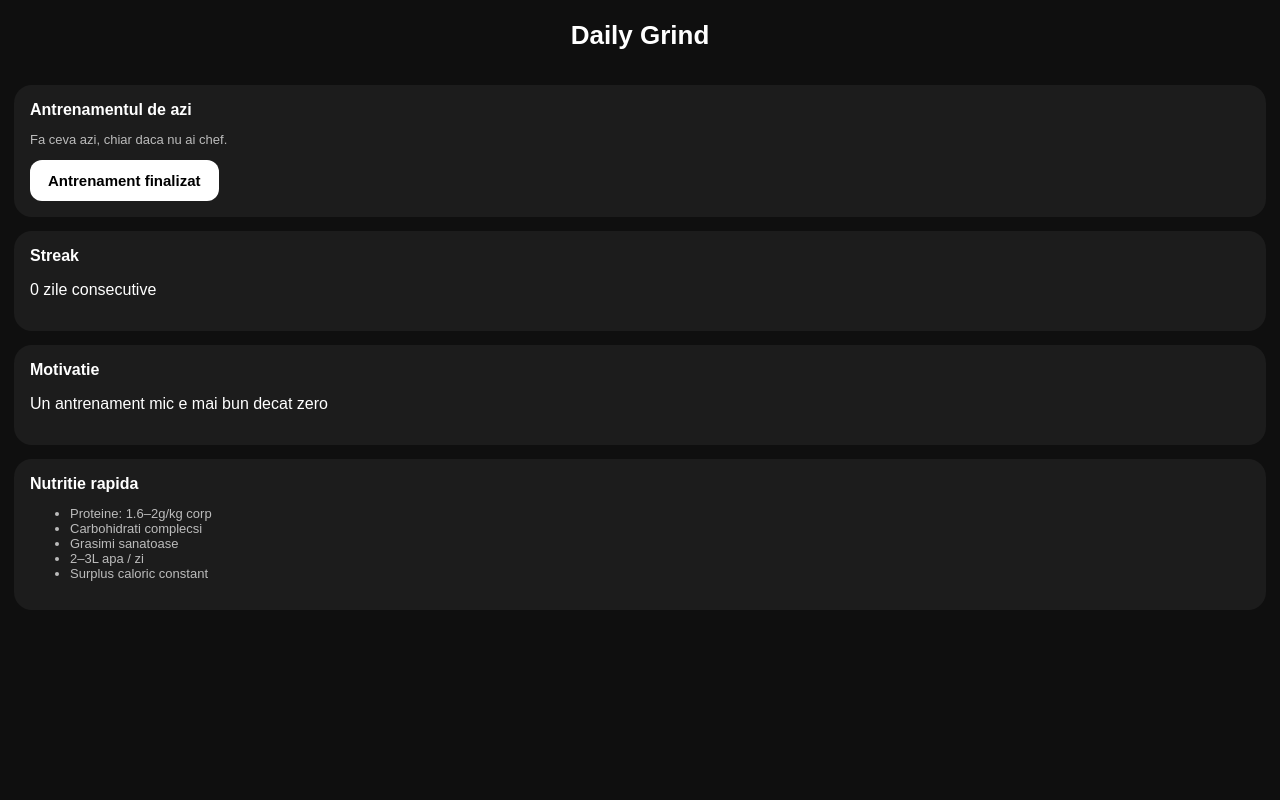
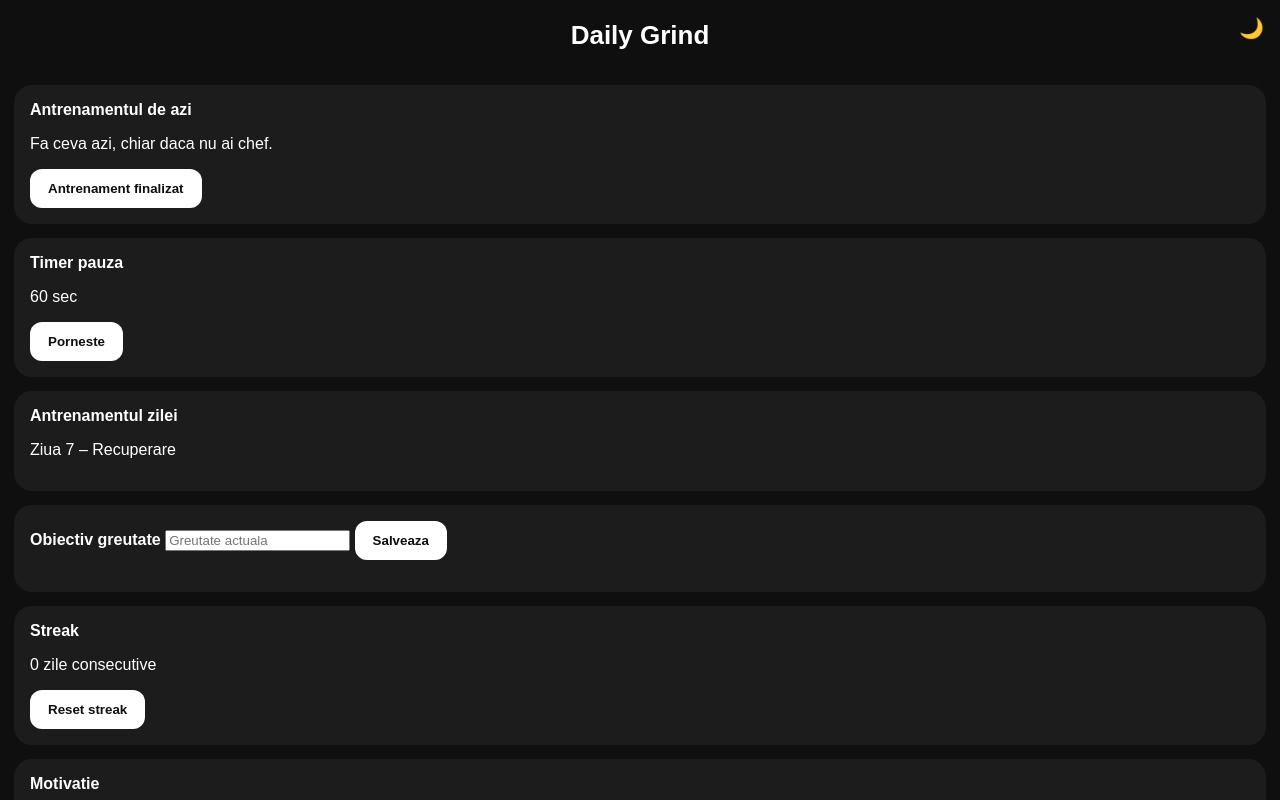
Before and after one commit to leucadani22-commits/DailyGrind, a plain HTML site: page index.html in a window 1280 px wide. Shown: the top 800 px of the page. Drawn offline with Linux system fonts and the light colour scheme.

Commit message:
Add files via upload

```diff
--- a/index.html
+++ b/index.html
@@ -9,11 +9,23 @@
 <meta name="theme-color" content="#000000">
 
 <style>
+:root {
+  --bg: #0f0f0f;
+  --card: #1c1c1c;
+  --text: #ffffff;
+}
+
+.light {
+  --bg: #f5f5f5;
+  --card: #ffffff;
+  --text: #000000;
+}
+
 body {
   margin: 0;
   font-family: Arial, sans-serif;
-  background: #0f0f0f;
-  color: #ffffff;
+  background: var(--bg);
+  color: var(--text);
 }
 
 header {
@@ -24,25 +36,26 @@ header {
 }
 
 .card {
-  background: #1c1c1c;
+  background: var(--card);
   margin: 14px;
   padding: 16px;
   border-radius: 18px;
 }
 
 button {
-  background: #ffffff;
-  color: #000;
+  background: var(--text);
+  color: var(--bg);
   border: none;
   padding: 12px 18px;
   border-radius: 12px;
   font-weight: bold;
-  font-size: 15px;
 }
-
-.small {
-  font-size: 13px;
-  opacity: 0.7;
+.toggle {
+  position: fixed;
+  top: 16px;
+  right: 16px;
+  font-size: 20px;
+  cursor: pointer;
 }
 </style>
 </head>
@@ -51,6 +64,8 @@ button {
 
 <header>Daily Grind</header>
 
+<div class="toggle" onclick="toggleTheme()">🌙</div>
+
 <div class="card">
   <b>Antrenamentul de azi</b>
   <p class="small">Fa ceva azi, chiar daca nu ai chef.</p>
@@ -58,8 +73,27 @@ button {
 </div>
 
 <div class="card">
+  <b>Timer pauza</b>
+  <p id="timer">60 sec</p>
+  <button onclick="startTimer()">Porneste</button>
+</div>
+
+<div class="card">
+  <b>Antrenamentul zilei</b>
+  <p id="dayWorkout"></p>
+</div>
+
+<div class="card">
+  <b>Obiectiv greutate</b>
+  <input type="number" id="weight" placeholder="Greutate actuala">
+  <button onclick="saveWeight()">Salveaza</button>
+  <p id="progress"></p>
+</div>
+
+<div class="card">
   <b>Streak</b>
   <p id="streak">0 zile consecutive</p>
+  <button onclick="resetStreak()">Reset streak</button>
 </div>
 
 <div class="card">
@@ -103,6 +137,63 @@ function completeWorkout() {
 if ("serviceWorker" in navigator) {
   navigator.serviceWorker.register("service-worker.js");
 }
+
+function toggleTheme() {
+  document.body.classList.toggle("light");
+  localStorage.setItem("theme", document.body.className);
+}
+
+function resetStreak() {
+  if (confirm("Sigur vrei sa resetezi streak-ul?")) {
+    localStorage.removeItem("streak");
+    localStorage.removeItem("lastStreakDate");
+    document.getElementById("streakText").innerText = "0 zile";
+  }
+}
+
+document.body.className = localStorage.getItem("theme") || "";
+
+let time = 60;
+let interval;
+
+function startTimer() {
+  clearInterval(interval);
+  time = 60;
+  document.getElementById("timer").innerText = time + " sec";
+  interval = setInterval(() => {
+    time--;
+    document.getElementById("timer").innerText = time + " sec";
+    if (time <= 0) clearInterval(interval);
+  }, 1000);
+}
+
+const workouts = [
+  "Ziua 1 – Piept + Triceps",
+  "Ziua 2 – Spate + Biceps",
+  "Ziua 3 – Picioare",
+  "Ziua 4 – Cardio + Core",
+  "Ziua 5 – Umeri",
+  "Ziua 6 – Full Body",
+  "Ziua 7 – Recuperare"
+];
+
+const day = new Date().getDay();
+document.getElementById("dayWorkout").innerText =
+  workouts[day === 0 ? 6 : day - 1];
+
+function saveWeight() {
+  const w = document.getElementById("weight").value;
+  localStorage.setItem("weight", w);
+  document.getElementById("progress").innerText =
+    "Progres: " + w + " / 80 kg";
+}
+
+const savedWeight = localStorage.getItem("weight");
+if (savedWeight) {
+  document.getElementById("progress").innerText =
+    "Progres: " + savedWeight + " / 80 kg";
+}
+
 </script>
 
 </body>
```
